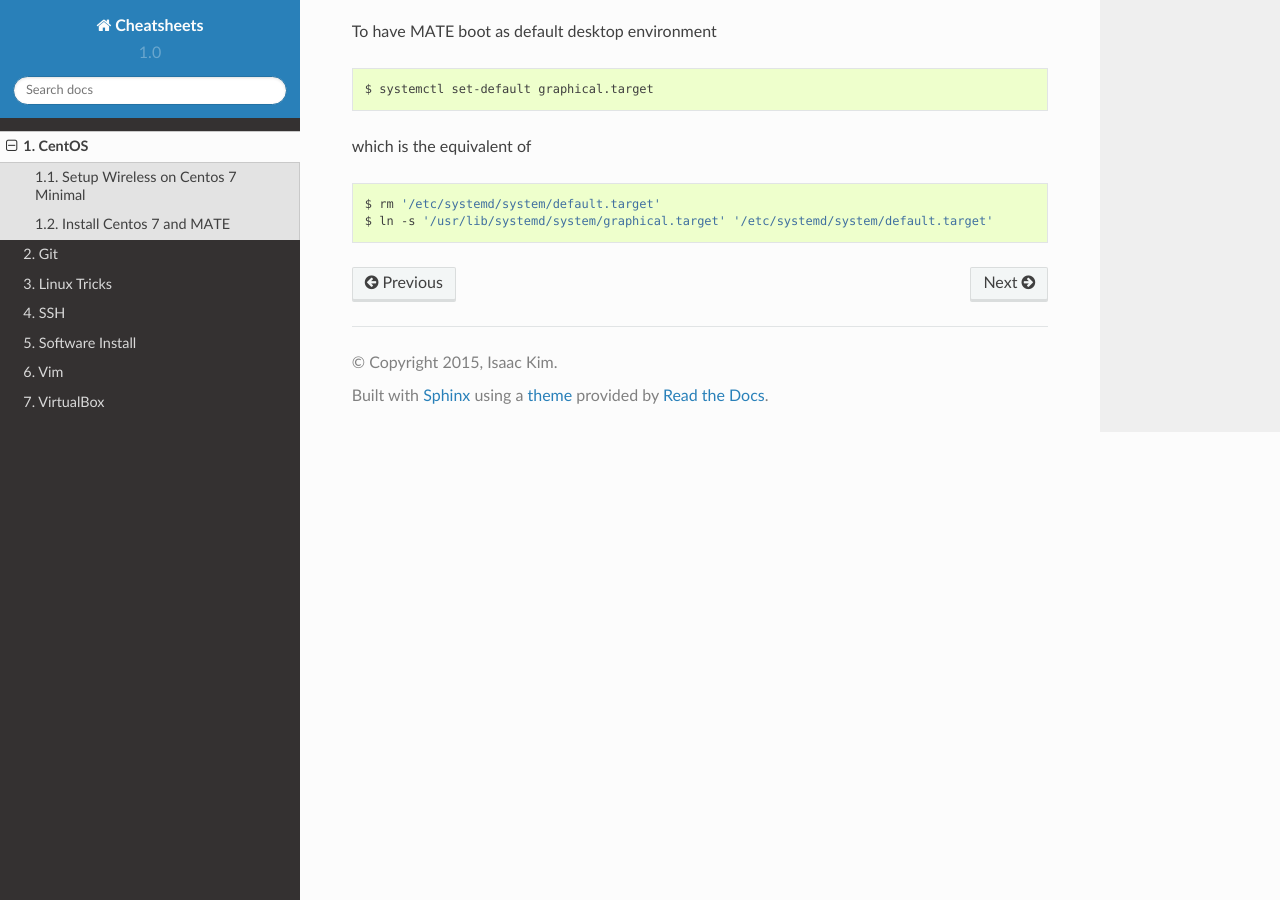
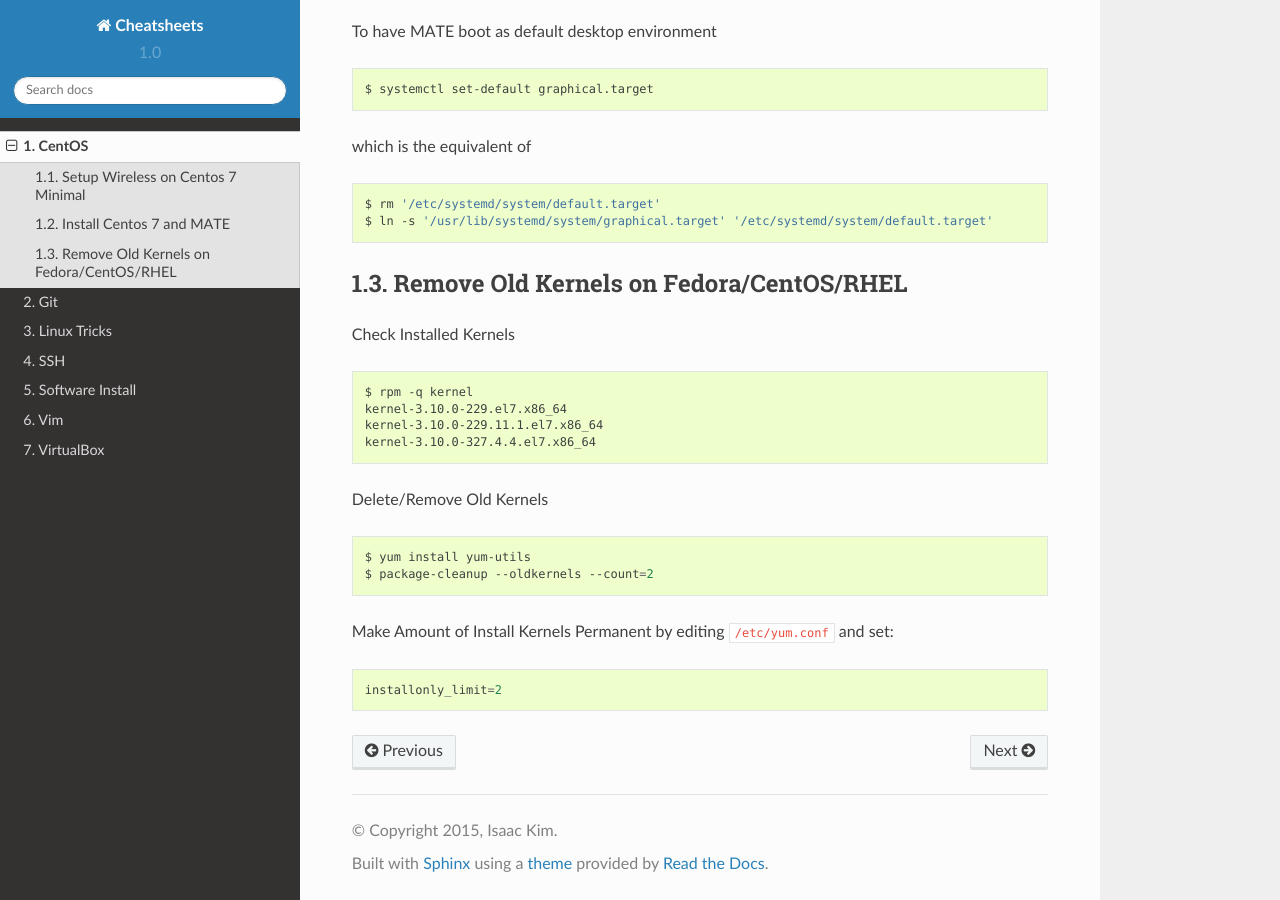
Before and after one commit to ijkim88/dotfiles-old, a Sphinx documentation site: the page built from cheatsheets/source/centos.rst, in a window 1280 px wide and 900 px high, scrolled down 747 px. Built offline with Sphinx 7.4.7 and the Read the Docs theme 2.0.0, drawn with Linux system fonts in a browser that asks for light colours.

Commit message:
Added instructions for removing old kernels in CentOS

```diff
--- a/cheatsheets/source/centos.rst
+++ b/cheatsheets/source/centos.rst
@@ -47,3 +47,26 @@ which is the equivalent of
 
    $ rm '/etc/systemd/system/default.target'
    $ ln -s '/usr/lib/systemd/system/graphical.target' '/etc/systemd/system/default.target'
+
+Remove Old Kernels on Fedora/CentOS/RHEL
+----------------------------------------
+
+Check Installed Kernels
+
+.. code-block:: shell
+
+   $ rpm -q kernel
+   kernel-3.10.0-229.el7.x86_64
+   kernel-3.10.0-229.11.1.el7.x86_64
+   kernel-3.10.0-327.4.4.el7.x86_64
+
+Delete/Remove Old Kernels
+
+.. code-block:: shell
+
+   $ yum install yum-utils
+   $ package-cleanup --oldkernels --count=2
+
+Make Amount of Install Kernels Permanent by editing ``/etc/yum.conf`` and set::
+
+   installonly_limit=2
```
